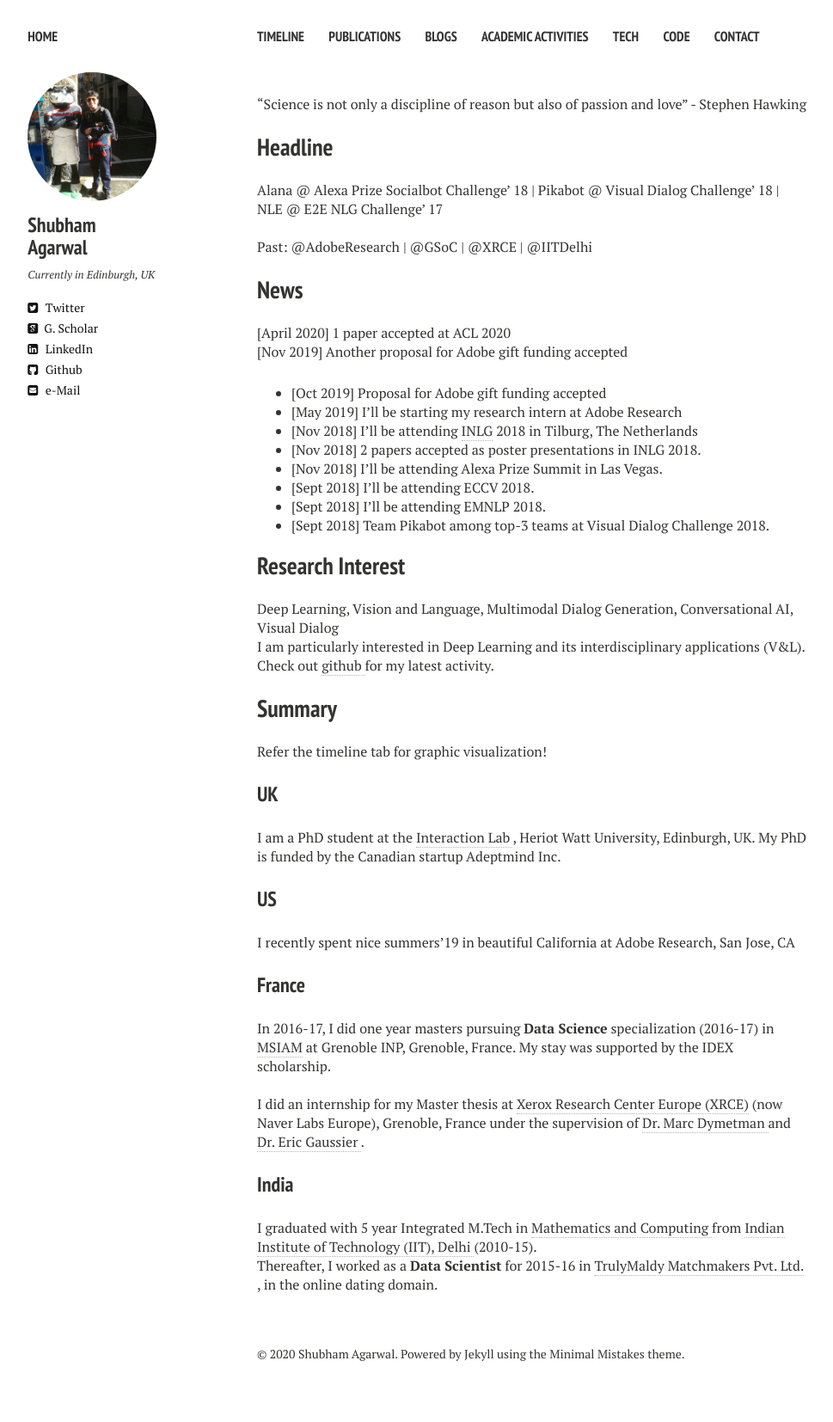
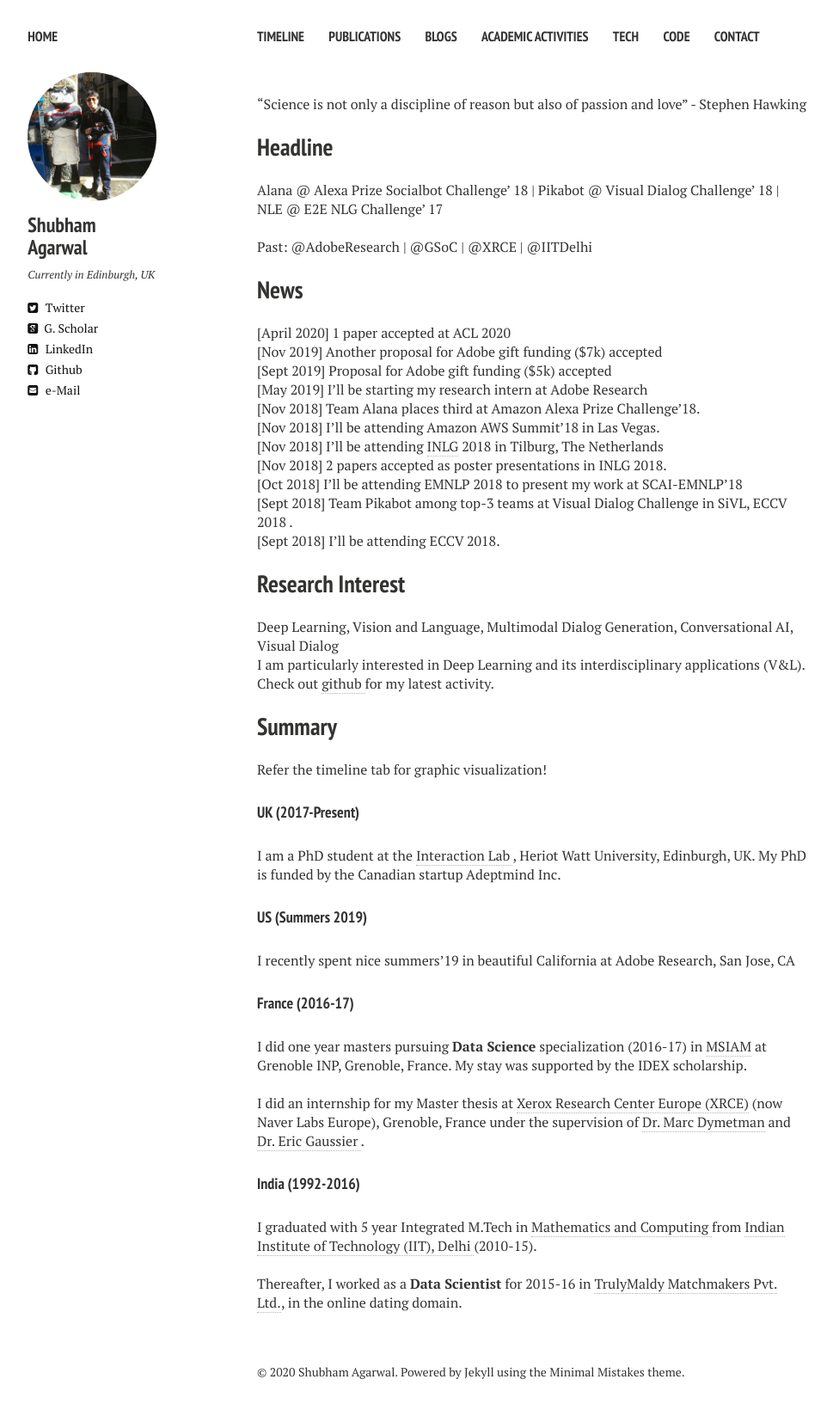
Before and after one commit to shubhamagarwal92/shubhamagarwal92.github.io, a Jekyll site: the page built from index.md, in a window 1280 px wide. Shown: the whole page at 86% size, without its empty margins (21-990 px from the left). Built offline with Jekyll 4.4.1, drawn with Linux system fonts in a browser that asks for light colours; nearby versions of some CDN libraries; before the commit the page ends 1633 px from its top, so only the background shows below that.

Commit message:
index md

```diff
--- a/index.md
+++ b/index.md
@@ -19,16 +19,25 @@ Past: @AdobeResearch | @GSoC | @XRCE | @IITDelhi
 
 [April 2020] 1 paper accepted at ACL 2020
 <br />
-[Nov 2019] Another proposal for Adobe gift funding accepted
+[Nov 2019] Another proposal for Adobe gift funding ($7k) accepted
 <br />
-* [Oct 2019] Proposal for Adobe gift funding accepted
-* [May 2019] I'll be starting my research intern at Adobe Research
-* [Nov 2018] I’ll be attending [INLG](https://inlg2018.uvt.nl/) 2018 in Tilburg, The Netherlands
-* [Nov 2018] 2 papers accepted as poster presentations in INLG 2018.
-* [Nov 2018] I’ll be attending Alexa Prize Summit in Las Vegas.
-* [Sept 2018] I’ll be attending ECCV 2018.
-* [Sept 2018] I’ll be attending EMNLP 2018.
-* [Sept 2018] Team Pikabot among top-3 teams at Visual Dialog Challenge 2018.
+[Sept 2019] Proposal for Adobe gift funding ($5k) accepted
+<br />
+[May 2019] I'll be starting my research intern at Adobe Research
+<br />
+[Nov 2018] Team Alana places third at Amazon Alexa Prize Challenge'18.
+<br />
+[Nov 2018] I’ll be attending Amazon AWS Summit'18 in Las Vegas.
+<br />
+[Nov 2018] I’ll be attending [INLG](https://inlg2018.uvt.nl/) 2018 in Tilburg, The Netherlands
+<br />
+[Nov 2018] 2 papers accepted as poster presentations in INLG 2018.
+<br />
+[Oct 2018] I’ll be attending EMNLP 2018 to present my work at SCAI-EMNLP'18
+<br />
+[Sept 2018] Team Pikabot among top-3 teams at Visual Dialog Challenge in SiVL, ECCV 2018 .
+<br />
+[Sept 2018] I’ll be attending ECCV 2018.
 
 <h2> Research Interest </h2>
 
@@ -40,19 +49,20 @@ I am particularly interested in Deep Learning and its interdisciplinary applicat
 
 Refer the timeline tab for graphic visualization!
 
-### UK
+#### UK (2017-Present)
 I am a PhD student at the <a href="https://sites.google.com/site/hwinteractionlab/">Interaction Lab </a>, Heriot Watt University, Edinburgh, UK. My PhD is funded by the Canadian startup Adeptmind Inc.
 
-### US
+#### US (Summers 2019)
 I recently spent nice summers'19 in beautiful California at Adobe Research, San Jose, CA
 
-### France
-In 2016-17, I did one year masters pursuing <strong>Data Science</strong> specialization (2016-17) in <a href="http://msiam.imag.fr">MSIAM</a> at Grenoble INP, Grenoble, France. My stay was supported by the IDEX scholarship.
+#### France (2016-17)
+I did one year masters pursuing <strong>Data Science</strong> specialization (2016-17) in <a href="http://msiam.imag.fr">MSIAM</a> at Grenoble INP, Grenoble, France. My stay was supported by the IDEX scholarship.
 <br />
 <br />
-I did an internship for my Master thesis at <a href="http://www.xrce.xerox.com/">Xerox Research Center Europe (XRCE)</a> (now Naver Labs Europe), Grenoble, France under the supervision of <a href="http://www.xrce.xerox.com/About-XRCE/People/Marc-Dymetman"> Dr. Marc Dymetman </a> and <a href="http://ama.liglab.fr/~gaussier/"> Dr. Eric Gaussier </a>.
+I did an internship for my Master thesis at <a href="http://www.xrce.xerox.com/">Xerox Research Center Europe (XRCE)</a> (now Naver Labs Europe), Grenoble, France under the supervision of <a href="http://www.xrce.xerox.com/About-XRCE/People/Marc-Dymetman"> Dr. Marc Dymetman</a> and <a href="http://ama.liglab.fr/~gaussier/"> Dr. Eric Gaussier </a>.
 
-### India
+#### India (1992-2016)
 I graduated with 5 year Integrated M.Tech in <a href="http://maths.iitd.ac.in/">Mathematics and Computing </a> from <a href="http://www.iitd.ac.in/">Indian Institute of Technology (IIT), Delhi </a> (2010-15).
 <br />
-Thereafter, I worked as a <strong>Data Scientist</strong> for 2015-16 in <a href="http://trulymadly.com/">TrulyMaldy Matchmakers Pvt. Ltd. </a>, in the online dating domain.
+<br />
+Thereafter, I worked as a <strong>Data Scientist</strong> for 2015-16 in <a href="http://trulymadly.com/">TrulyMaldy Matchmakers Pvt. Ltd.</a>, in the online dating domain.
```
